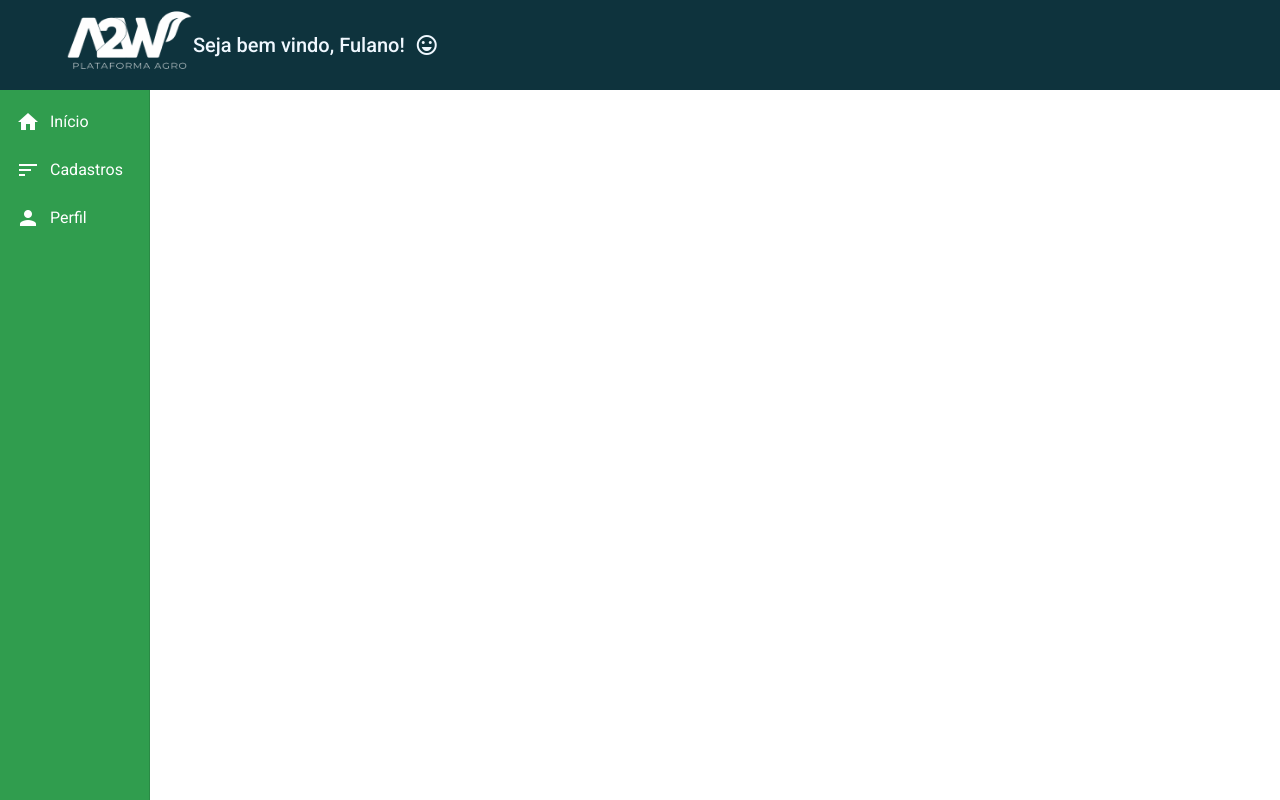
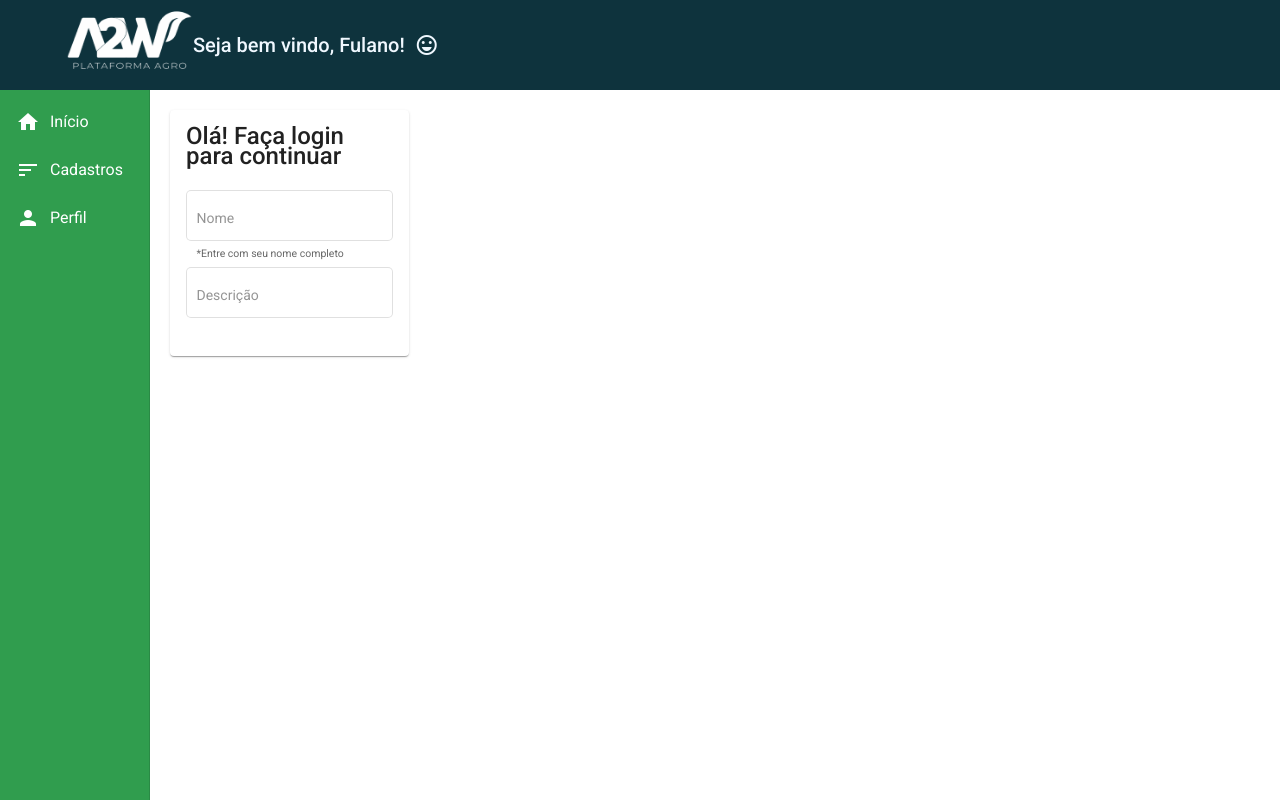
Before and after one commit to Alexandregv1080p/Prot-tipo-A2W-Angular, an Angular app in the folder Crud/frontend/: page /login in a window 1280 px wide. Before the commit this address led to /. Built offline with nearby package versions, Linux system fonts and the light colour scheme.

Commit message:
Começando a ajusta o login

```diff
--- a/Crud/frontend/src/app/app-routing.module.ts
+++ b/Crud/frontend/src/app/app-routing.module.ts
@@ -6,7 +6,7 @@ import { PerfilComponent } from './views/perfil/perfil.component';
 import { CadastrarClienteComponent } from './components/createCliente/cadastrar-cliente/cadastrar-cliente.component';
 import { ModulosComponent } from './views/modulos/modulos.component';
 import { CreateModuloComponent } from './components/create-modulo/cadastrar-modulo/create-modulo.component';
-
+import { LoginComponent } from './login/login.component';
 
 const routes: Routes = [{
   path:"",
@@ -26,6 +26,9 @@ const routes: Routes = [{
 },{
   path:"create-modulo/cadastrar-modulo",
   component: CreateModuloComponent
+},{
+  path:"login",
+  component: LoginComponent
 }
 ];
 
--- a/Crud/frontend/src/app/app.component.ts
+++ b/Crud/frontend/src/app/app.component.ts
@@ -7,4 +7,5 @@ import { Component } from '@angular/core';
 export class AppComponent {
   title = 'frontend';
 
+
 }
--- a/Crud/frontend/src/app/app.module.ts
+++ b/Crud/frontend/src/app/app.module.ts
@@ -30,7 +30,8 @@ import { ReadModuloComponent } from './components/create-modulo/read-modulo/read
 import { ForDirective } from './directives/for.directive';
 import { ReadClienteComponent } from './components/createCliente/read-cliente/read-cliente.component';
 import { CadastrClienteTabelaComponent } from './components/createCliente/cadastr-cliente-tabela/cadastr-cliente-tabela.component';
-import { TabelaCadastroModuloComponent } from './components/create-modulo/tabela-cadastro-modulo/tabela-cadastro-modulo.component'
+import { TabelaCadastroModuloComponent } from './components/create-modulo/tabela-cadastro-modulo/tabela-cadastro-modulo.component';
+import { LoginComponent } from './login/login.component'
 
 
 
@@ -50,6 +51,7 @@ import { TabelaCadastroModuloComponent } from './components/create-modulo/tabela
     ReadClienteComponent,
     CadastrClienteTabelaComponent,
     TabelaCadastroModuloComponent,
+    LoginComponent,
 
 
   ],
--- a/Crud/frontend/src/app/components/create-modulo/cadastrar-modulo/create-modulo.component.html
+++ b/Crud/frontend/src/app/components/create-modulo/cadastrar-modulo/create-modulo.component.html
@@ -1,5 +1,5 @@
 <mat-card>
-    <mat-card-title>Cadastrar Módulo</mat-card-title>
+    <mat-card-title>Ola!</mat-card-title>
     <form class="form">
         <mat-form-field appearance="outline">
             <input matInput placeholder="Nome" [(ngModel)]="modulo.name" name="name">
--- a/Crud/frontend/src/app/components/create-modulo/read-modulo/read-modulo.component.css
+++ b/Crud/frontend/src/app/components/create-modulo/read-modulo/read-modulo.component.css
@@ -24,17 +24,3 @@ th.mat-header-cell:first-of-type, td.mat-cell:first-of-type, td.mat-footer-cell:
     border-radius: 8px;
     overflow:hidden ;
 }
-.mat-table
-    {
-      background-color:transparent!important;
-      border: solid 1px grey;
-    }
-    table {
-      width: 100%;
-      border-collapse: collapse;
-      border-radius: 5em;
-    }
-    table tr:last-child td /*To remove the last border*/
-    {
-      border-bottom:0 solid
-    }
--- a/Crud/frontend/src/app/components/createCliente/cadastrar-cliente/cadastrar-cliente.component.css
+++ b/Crud/frontend/src/app/components/createCliente/cadastrar-cliente/cadastrar-cliente.component.css
@@ -62,6 +62,3 @@ input[type="checkbox"].toggle:checked + label::after{
     left: 4.70em;
     transition: 200ms ease-in-out;
 }
-input[type="checkbox"].toggle:focus + label::before{
-    outline:1px solid black
-}
--- a/Crud/frontend/src/app/components/createCliente/read-cliente/read-cliente.component.css
+++ b/Crud/frontend/src/app/components/createCliente/read-cliente/read-cliente.component.css
@@ -20,3 +20,7 @@ th{
     background-color: #5fcf7f;
     color: white;
 }
+.mat-table{
+    border-radius: 8px;
+    overflow:hidden ;
+}
--- /dev/null
+++ b/Crud/frontend/src/app/login/login.component.css
@@ -0,0 +1,25 @@
+.salvar{
+    margin-right: 10px;
+    background-color: green;
+}
+.cancelar:hover{
+    background-color: red;
+}
+.form{
+    display: flex;
+    flex-direction: column;
+    margin-top: 20px;
+}
+.form-check{
+    width: 20%;
+}
+button{
+    margin-top: 20px;
+}
+.mat-card {
+    width: 19%;
+}
+.content{
+    background-color: white;
+    display: flex;
+}
--- /dev/null
+++ b/Crud/frontend/src/app/login/login.component.html
@@ -0,0 +1,12 @@
+<mat-card>
+    <mat-card-title style="display:flex">Olá! Faça login para continuar</mat-card-title>
+    <form class="form">
+        <mat-form-field appearance="outline">
+            <input matInput placeholder="Nome" name="name">
+            <mat-hint>*Entre com seu nome completo</mat-hint>
+        </mat-form-field>
+        <mat-form-field appearance="outline" >
+            <input matInput placeholder="Descrição" name="description">
+        </mat-form-field>
+    </form>
+</mat-card>
--- /dev/null
+++ b/Crud/frontend/src/app/login/login.component.ts
@@ -0,0 +1,15 @@
+import { Component, OnInit } from '@angular/core';
+
+@Component({
+  selector: 'app-login',
+  templateUrl: './login.component.html',
+  styleUrls: ['./login.component.css']
+})
+export class LoginComponent implements OnInit {
+
+  constructor() { }
+
+  ngOnInit(): void {
+  }
+
+}
--- a/Crud/frontend/src/styles.css
+++ b/Crud/frontend/src/styles.css
@@ -2,3 +2,6 @@
 
 html, body { height: 100%; }
 body { margin: 0; font-family: Roboto, "Helvetica Neue", sans-serif; }
+.content{
+    display: flex;
+}
```
Also changed, not shown: Crud/frontend/src/app/login/log-serv.service.ts (added, +9 -0 lines), 1 other file (tests, documents, lock files or other folders).
